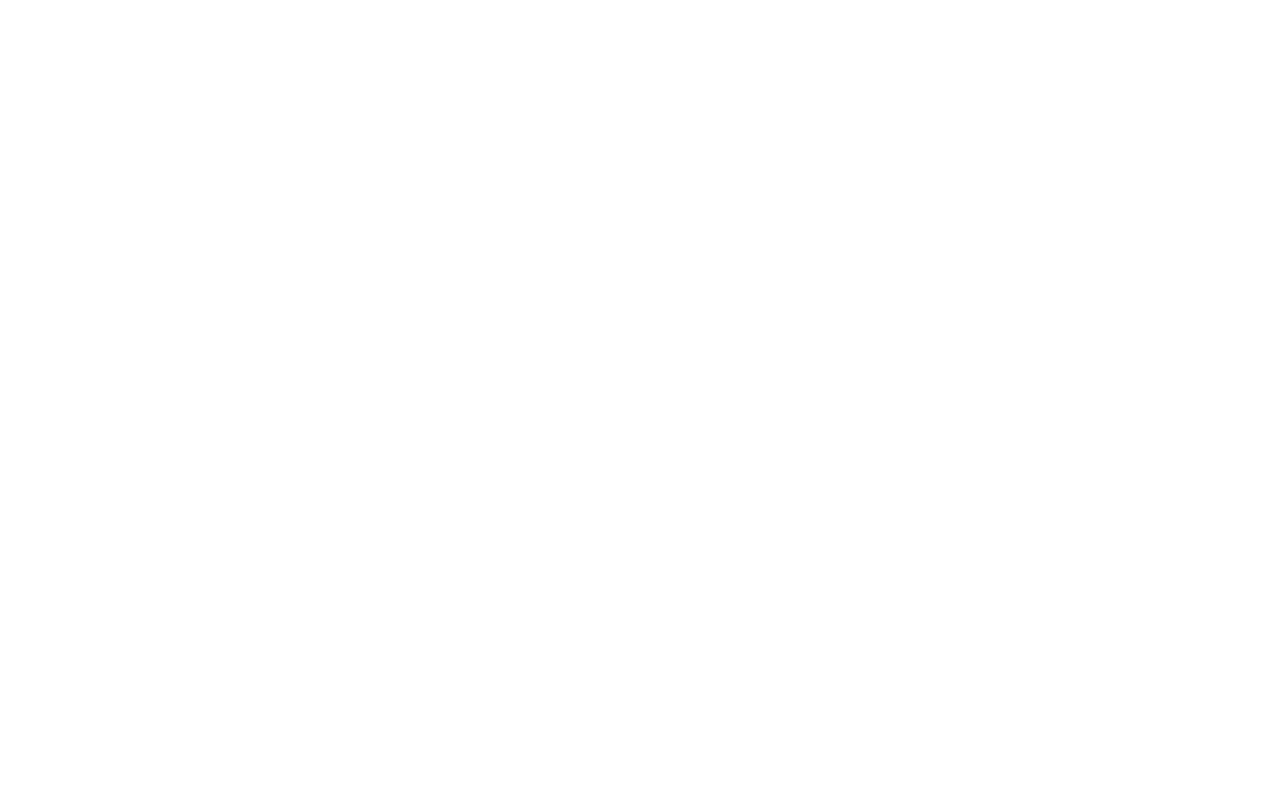
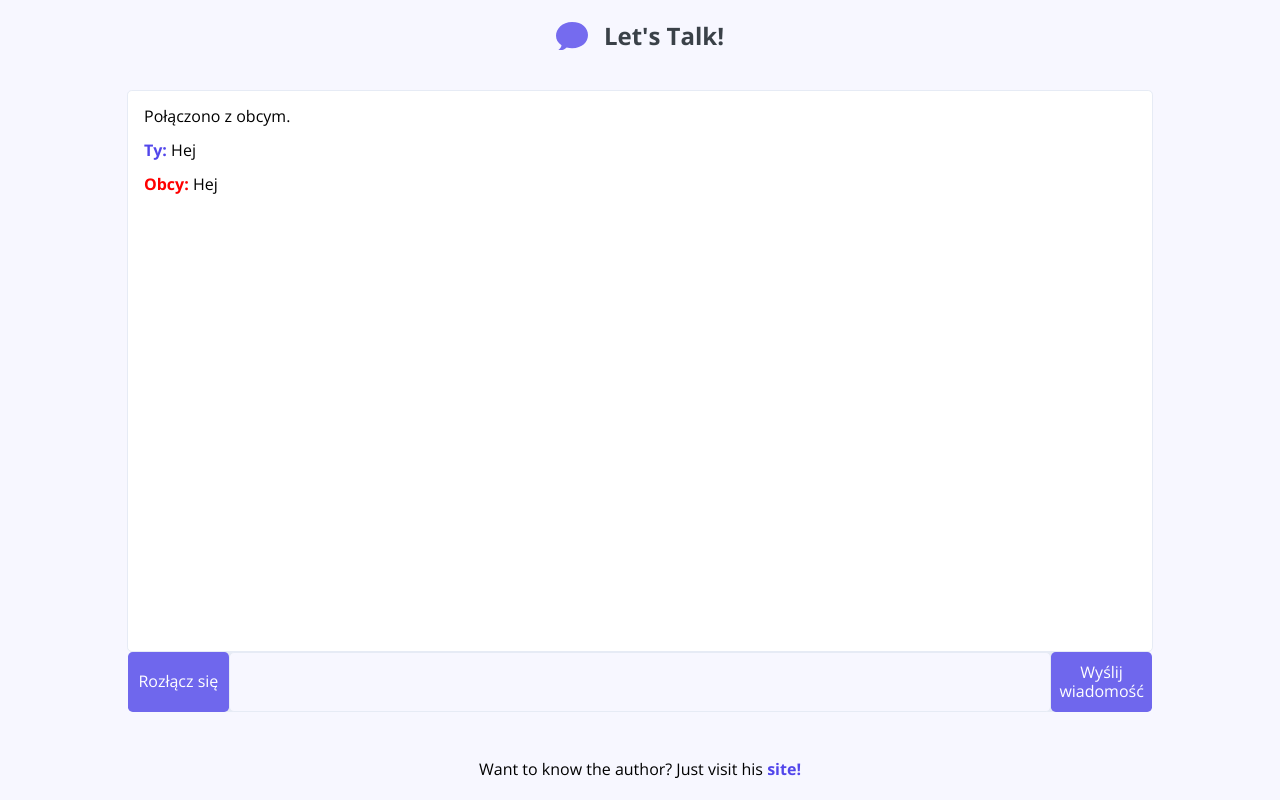
Before and after one commit to jniedziolka/random-chat, a React (Create React App) app in the folder client/: page /chat in a window 1280 px wide. Built offline with nearby package versions, Linux system fonts and the light colour scheme.

Commit message:
Styled chat page, broke title and credits into independent components

```diff
--- a/client/src/assets/styles/colors.jsx
+++ b/client/src/assets/styles/colors.jsx
@@ -4,6 +4,7 @@
     gray: '#E6EBF5',
     darkGray: '#3A4148',
     purple: '#5246EB',
+    red: '#FF0000'
 }
 
 export const rgbColors = {
--- /dev/null
+++ b/client/src/components/credits/credits.component.jsx
@@ -0,0 +1,11 @@
+import React from 'react';
+
+import { AuthorCredits } from './credits.styles';
+
+const Credits = () => {
+    return (
+        <AuthorCredits>Want to know the author? Just visit his <a href="https://jniedziolka.github.io" target="_blank" rel="noopener noreferrer">site!</a></AuthorCredits>
+    );
+}
+
+export default Credits;
--- /dev/null
+++ b/client/src/components/credits/credits.styles.jsx
@@ -0,0 +1,14 @@
+import styled from 'styled-components';
+import { colors } from '../../assets/styles/colors';
+
+export const AuthorCredits = styled.p`
+    margin-top: 3rem;
+    text-align: center;
+    font-size: 1rem;
+
+    & > a {
+        text-decoration: none;
+        color: ${colors.purple};
+        font-weight: 700;
+    }
+`;
--- /dev/null
+++ b/client/src/components/title/title.component.jsx
@@ -0,0 +1,23 @@
+import React from 'react';
+import { ReactComponent as SpeechLogo } from '../../assets/icons/speech-bubble.svg';
+
+import {
+    LogoContainer,
+    TitleText,
+    TitleLink
+} from './title.styles';
+
+const Title = () => {
+    return (
+        <React.Fragment>
+            <LogoContainer>
+                <SpeechLogo />
+            </LogoContainer>
+            <TitleLink to='/'>
+                <TitleText>Let's Talk!</TitleText>
+            </TitleLink>
+        </React.Fragment>
+    );
+}
+
+export default Title;
--- /dev/null
+++ b/client/src/components/title/title.styles.jsx
@@ -0,0 +1,18 @@
+import styled from 'styled-components';
+import { colors } from '../../assets/styles/colors';
+import { Link } from 'react-router-dom';
+
+export const LogoContainer = styled.div`
+    width: 2rem;
+    height: 2rem;
+`;
+
+export const TitleText = styled.h1`
+    color: ${colors.darkGray};
+    margin-left: 1rem;
+    font-size: 1.5rem;
+`;
+
+export const TitleLink = styled(Link)`
+    text-decoration: none;
+`;
--- a/client/src/pages/chat/chat.component.jsx
+++ b/client/src/pages/chat/chat.component.jsx
@@ -1,12 +1,45 @@
 import React from 'react';
 
+import Title from '../../components/title/title.component';
+import Credits from '../../components/credits/credits.component';
+
 import {
-    ChatContainer
+    ChatContainer,
+    TitleContainer,
+    MessageBox,
+    ControlBox,
+    Button,
+    MessageInput,
+    MessageContainer,
+    MessageAuthor,
+    MessageText
 } from './chat.styles';
 
 const Chat = () => {
     return (
         <ChatContainer>
+            <TitleContainer>
+                <Title />
+            </TitleContainer>
+            <MessageBox>
+                <MessageContainer>
+                    <MessageText>Połączono z obcym.</MessageText>
+                </MessageContainer>
+                <MessageContainer>
+                    <MessageAuthor isYou={true}>Ty: </MessageAuthor>
+                    <MessageText>Hej</MessageText>
+                </MessageContainer>
+                <MessageContainer>
+                    <MessageAuthor isYou={false}>Obcy: </MessageAuthor>
+                    <MessageText>Hej</MessageText>
+                </MessageContainer>
+            </MessageBox>
+            <ControlBox>
+                <Button>Rozłącz się</Button>
+                <MessageInput></MessageInput>
+                <Button>Wyślij wiadomość</Button>
+            </ControlBox>
+            <Credits />
         </ChatContainer>
     );
 }
--- a/client/src/pages/chat/chat.styles.jsx
+++ b/client/src/pages/chat/chat.styles.jsx
@@ -1,5 +1,76 @@
 import styled from 'styled-components';
+import { colors, rgbColors } from '../../assets/styles/colors';
 
 export const ChatContainer = styled.div`
+    height: 100vh;
+    background-color: ${colors.lightestGray};
+    display: flex;
+    flex-direction: column;
+    justify-content: center;
+    align-items: center;
+`;
 
+export const TitleContainer = styled.div`
+    display: flex;
+    justify-content: center;
+    align-items: center;
+    margin-bottom: 1.5rem;
 `;
+
+export const MessageBox = styled.div`
+    background-color: white;
+    height: 70%;
+    width: 80%;
+    border-radius: .3rem;
+    border: 1px solid ${colors.gray};
+`;
+
+export const MessageContainer = styled.div`
+    margin: 1rem;
+    font-size: 1rem;
+`;
+
+export const MessageAuthor = styled.span`
+    font-weight: 700;
+    color: ${props => props.isYou ? colors.purple : colors.red};
+`;
+
+export const MessageText = styled.span`
+`;
+
+export const ControlBox = styled.div`
+    background-color: ${colors.gray};
+    width: 80%;
+    height: 7.5%;
+    display: flex;
+    justify-content: center;
+    border-radius: .3rem;
+`;
+
+export const Button = styled.button`
+    width: 10%;
+    outline: none;
+    border: none;
+    border-radius: .3rem;
+    background-color: rgba(${rgbColors.purple}, 0.8);
+    transition: all .2s;
+    color: white;
+    font-size: 1rem;
+
+    &:hover {
+        cursor: pointer;
+        background-color: rgba(${rgbColors.purple}, 1);
+    }
+`;
+
+export const MessageInput = styled.textarea`
+    width: 80%;
+    resize: none;
+    outline: none;
+    border: 1px solid ${colors.gray};
+    border-radius: .3rem;
+    background-color: ${colors.lightestGray};
+    font-size: 1rem;
+    color: ${colors.darkGray};
+    padding: .5rem;
+`;
--- a/client/src/pages/homepage/homepage.component.jsx
+++ b/client/src/pages/homepage/homepage.component.jsx
@@ -1,11 +1,12 @@
 import React from 'react';
-import { ReactComponent as SpeechLogo } from '../../assets/icons/speech-bubble.svg';
+import { useHistory } from 'react-router-dom';
+
+import Title from '../../components/title/title.component';
+import AuthorCredits from '../../components/credits/credits.component';
 
 import {
     HomepageContainer,
     TitleContainer,
-    LogoContainer,
-    Title,
     BoxTitle,
     BoxSubtitle,
     Box,
@@ -14,18 +15,16 @@
     Input,
     Select,
     Option,
-    Button,
-    Credits
+    Button
 } from './homepage.styles';
 
 const HomePage = () => {
+    const history = useHistory();
+
     return (
         <HomepageContainer>
             <TitleContainer>
-                <LogoContainer>
-                    <SpeechLogo />
-                </LogoContainer>
-                <Title>Let's Talk!</Title>
+                <Title />
             </TitleContainer>
             <BoxTitle>Just Try</BoxTitle>
             <BoxSubtitle>It's never too late to find a new friend.</BoxSubtitle>
@@ -41,9 +40,9 @@
                         <Option value="Belarus">Belarus</Option>
                     </Select>
                 </FormGroup>
-                <Button>Start Talking</Button>
+                <Button onClick={() => history.push('/chat')}>Start Talking</Button>
             </Box>
-            <Credits>Want to know the author? Just visit his <a href="https://jniedziolka.github.io" target="_blank" rel="noopener noreferrer">site!</a></Credits>
+            <AuthorCredits />
         </HomepageContainer>
     );
 }
--- a/client/src/pages/homepage/homepage.styles.jsx
+++ b/client/src/pages/homepage/homepage.styles.jsx
@@ -21,17 +21,6 @@
     display: flex;
     align-items: center;
     justify-content: center;
-`;
-
-export const LogoContainer = styled.div`
-    width: 2rem;
-    height: 2rem;
-`;
-
-export const Title = styled.h1`
-    color: ${colors.darkGray};
-    margin-left: 1rem;
-    font-size: 1.5rem;
 `;
 
 export const BoxTitle = styled.h2`
@@ -102,15 +91,3 @@
         background-color: rgba(${rgbColors.purple}, 1);
     }
 `;
-
-export const Credits = styled.p`
-    margin-top: 3rem;
-    text-align: center;
-    font-size: 1rem;
-
-    & > a {
-        text-decoration: none;
-        color: ${colors.purple};
-        font-weight: 700;
-    }
-`;
```
